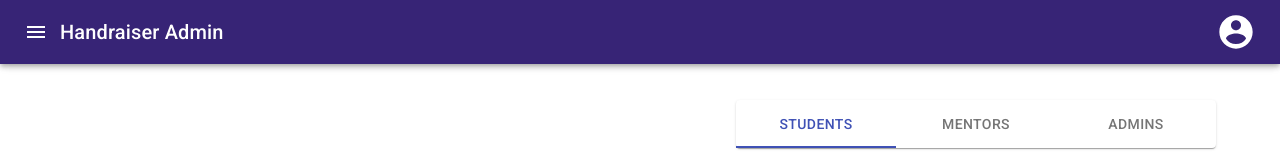
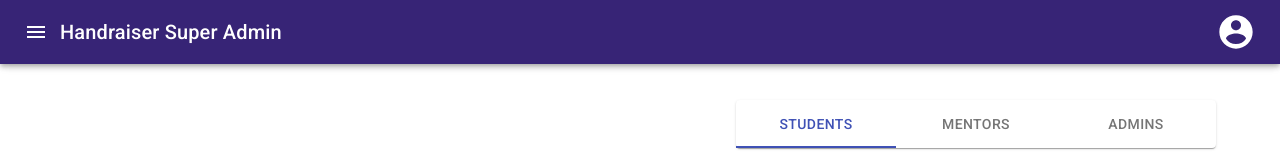
Before and after one commit to Handraiser-Project-Team-2/handraiser, a React (Create React App) app in the folder handraiser-app/: page /superadmin in a window 1280 px wide. Shown: the top 160 px of the page. Built offline with nearby package versions, Linux system fonts and the light colour scheme.

Commit message:
Merge compliance

```diff
--- a/handraiser-app/package.json
+++ b/handraiser-app/package.json
@@ -8,8 +8,8 @@
     "@testing-library/jest-dom": "^4.2.4",
     "@testing-library/react": "^9.3.2",
     "@testing-library/user-event": "^7.1.2",
+    "axios": "^0.19.2",
     "material-table": "^1.56.1",
-    "axios": "^0.19.1",
     "react": "^16.12.0",
     "react-dom": "^16.12.0",
     "react-google-login": "^5.0.7",
--- a/handraiser-app/src/components/Generate-Key/Generate.js
+++ b/handraiser-app/src/components/Generate-Key/Generate.js
@@ -30,9 +30,7 @@ export const GenerateKey = props => {
           </form>
         </DialogContent>
         <DialogActions>
-          <Button onClick={handleClose} color="primary">
-            Submit
-          </Button>
+          <Button color="primary">Submit</Button>
           <Button onClick={handleClose} color="primary" autoFocus>
             Cancel
           </Button>
--- a/handraiser-app/src/components/Super-Admin/Super-Admin.js
+++ b/handraiser-app/src/components/Super-Admin/Super-Admin.js
@@ -35,7 +35,7 @@ export default function NavBar() {
             <IconButton edge="start" aria-label="menu">
               <MenuIcon style={{ color: "white" }} />
             </IconButton>
-            <Typography variant="h6">Handraiser Admin</Typography>
+            <Typography variant="h6">Handraiser Super Admin</Typography>
           </div>
           <div>
             <IconButton
```
